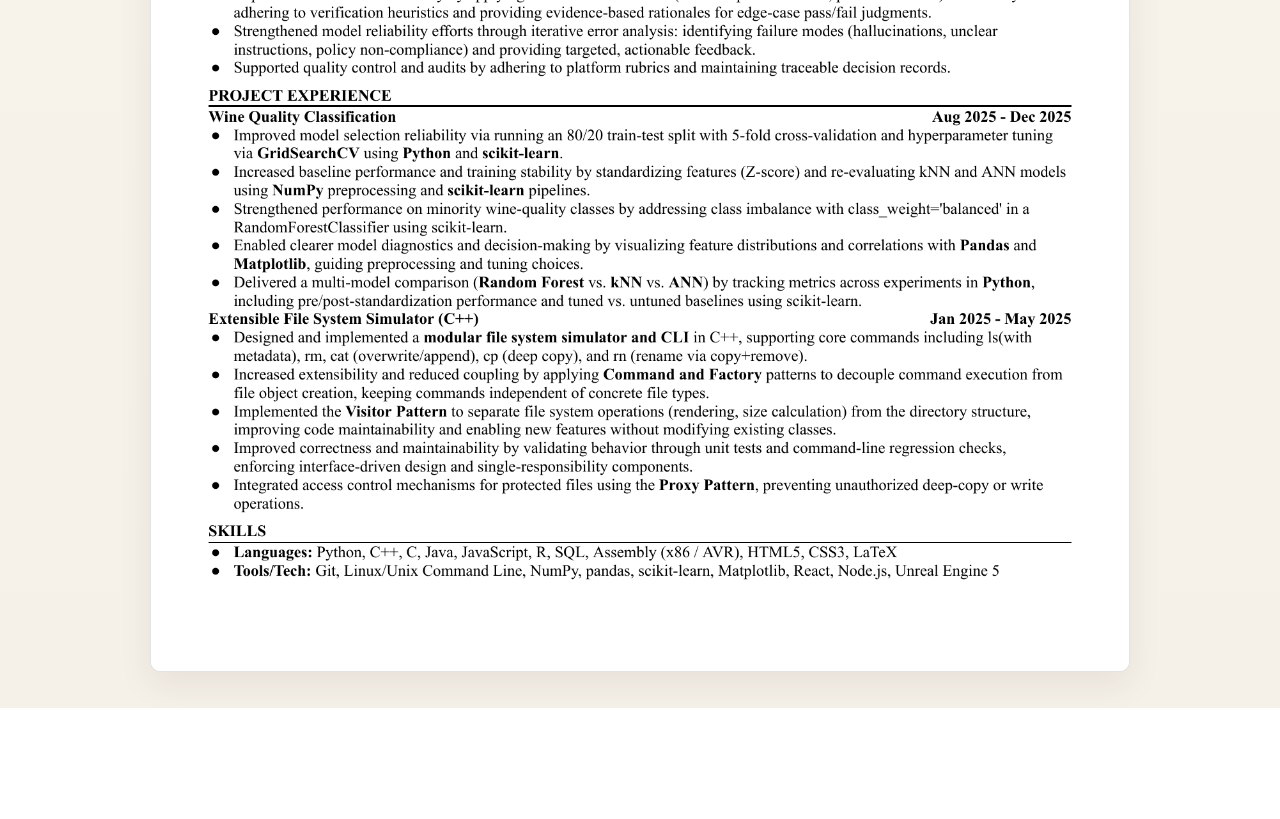
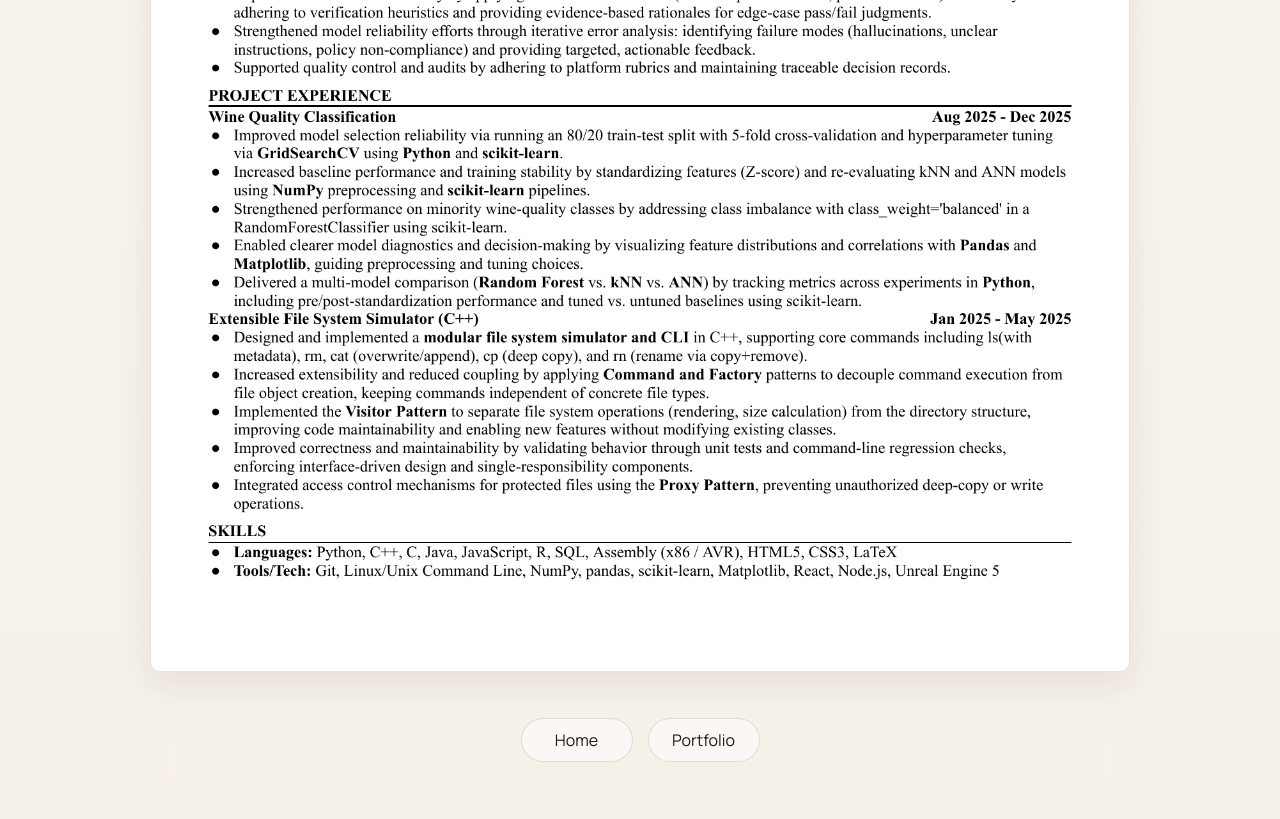
Before and after one commit to lslpatrick/lslpatrick.github.io, a plain HTML site: page resume.html in a window 1280 px wide. Shown: the part 1217-2036 px from the top of the page. Before the commit the page ends 1925 px from the top, so only its background shows below. Drawn offline with nearby package versions, Linux system fonts and the light colour scheme.

Commit message:
css updated

```diff
--- a/resume.html
+++ b/resume.html
@@ -135,6 +135,13 @@
               alt="Patrick Liu resume"
             />
           </div>
+
+          <section class="contact-strip portfolio-footer resume-footer reveal" aria-label="Resume navigation">
+            <div class="contact-links">
+              <a href="./index.html">Home</a>
+              <a href="./portfolio.html">Portfolio</a>
+            </div>
+          </section>
         </section>
       </main>
     </div>
--- a/styles.css
+++ b/styles.css
@@ -1119,6 +1119,10 @@ h1 {
   box-shadow: none;
 }
 
+.resume-footer {
+  margin-top: 34px;
+}
+
 .portfolio-footer .contact-links {
   justify-content: center;
   padding: 0;
```
